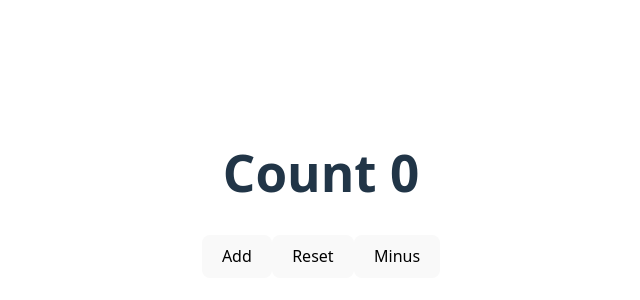
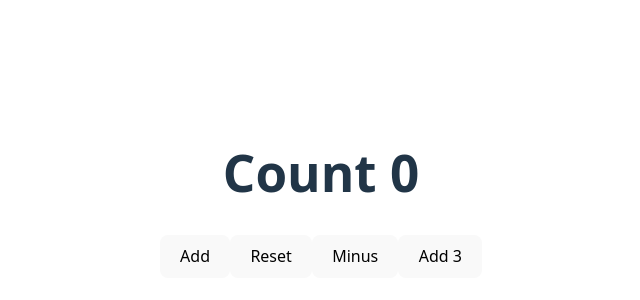
Before and after one commit to amide-init/tide-app, a React (Vite) app: page / in a window 1280 px wide. Shown: the part 206-506 px from the top of the page, without its empty margins (319-959 px from the left). Built offline with nearby package versions, Linux system fonts and the light colour scheme.

Commit message:
add 3 feature added

```diff
--- a/src/App.jsx
+++ b/src/App.jsx
@@ -24,6 +24,11 @@ function App() {
         setValue(value - 1);
       }
      } >Minus</button>
+     <button onClick={
+      () => {
+        setValue(value + 3);
+      }
+     } >Add 3</button>
     </>
   )
 }
```
